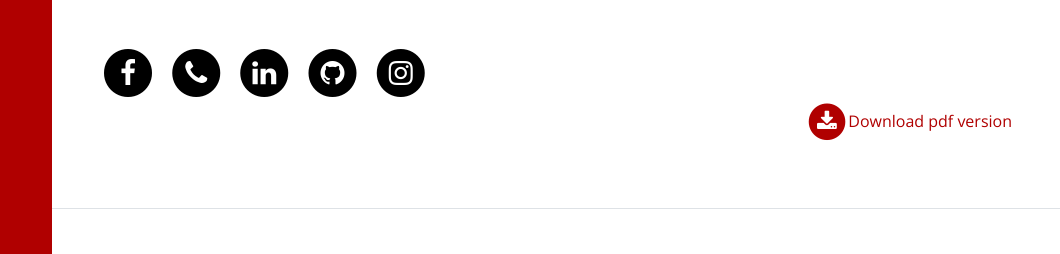
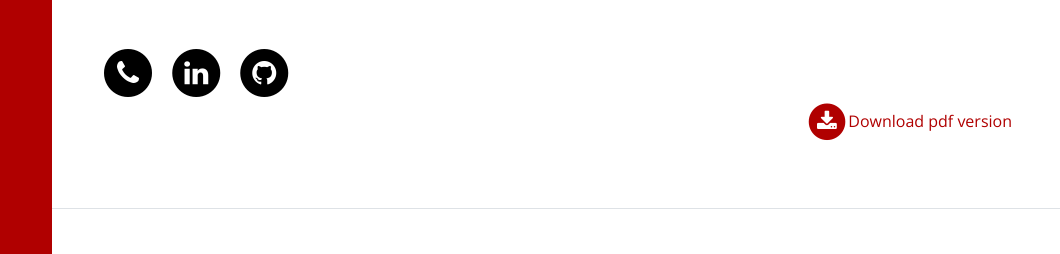
Before and after one commit to Nikk2307/MyWebsite.github.io, a website: page resume/index.html in a window 1280 px wide. Shown: the part 315-569 px from the top of the page, 220-1280 px from the left. Drawn offline with nearby package versions, Linux system fonts and the light colour scheme; no server answers; a web font is replaced by a local one.

Commit message:
Updated Portfolio - Dec 15th 2025

```diff
--- a/resume/index.html
+++ b/resume/index.html
@@ -78,14 +78,14 @@
           </div>
           <p class="mb-5">A graduate of Seamedu School of Pro-Expressionism, Pune, with hands-on experience working in game development companies. Demonstrates a strong command of Unity3D and Unreal Engine, with experience in Blender, and programming in C# and C++. Skilled in developing and shipping gameplay systems involving AI, animation, UI, optimization, VR/AR, and multiplayer, with exposure to a wide range of production technologies.</p>
           <ul class="list-inline list-social-icons mb-0">
-            <li class="list-inline-item">
-              <a href="https://www.facebook.com/nikhilmane0323" target="_blank">
-                <span class="fa-stack fa-lg">
-                  <i class="fa fa-circle fa-stack-2x"></i>
-                  <i class="fa fa-facebook fa-stack-1x fa-inverse"></i>
-                </span>
-              </a>
-            </li>
+            <!-- <li class="list-inline-item"> -->
+              <!-- <a href="https://www.facebook.com/nikhilmane0323" target="_blank"> -->
+                <!-- <span class="fa-stack fa-lg"> -->
+                  <!-- <i class="fa fa-circle fa-stack-2x"></i> -->
+                  <!-- <i class="fa fa-facebook fa-stack-1x fa-inverse"></i> -->
+                <!-- </span> -->
+              <!-- </a> -->
+            <!-- </li> -->
             <li class="list-inline-item">
               <a href="tel:+919307489682">
                 <span class="fa-stack fa-lg">
@@ -110,14 +110,14 @@
                 </span>
               </a>
             </li>
-            <li class="list-inline-item">
-              <a href="https://www.instagram.com/nikk_0323/" target="_blank">
-                <span class="fa-stack fa-lg">
-                  <i class="fa fa-circle fa-stack-2x"></i>
-                  <i class="fa fa-instagram fa-stack-1x fa-inverse"></i>
-                </span>
-              </a>
-            </li>
+            <!-- <li class="list-inline-item"> -->
+              <!-- <a href="https://www.instagram.com/nikk_0323/" target="_blank"> -->
+                <!-- <span class="fa-stack fa-lg"> -->
+                  <!-- <i class="fa fa-circle fa-stack-2x"></i> -->
+                  <!-- <i class="fa fa-instagram fa-stack-1x fa-inverse"></i> -->
+                <!-- </span> -->
+              <!-- </a> -->
+            <!-- </li> -->
           </ul>
           <p style="float: right" class="list-inline-item">
             <a href="NiKK's Resume 2025.pdf" download="NiKK's Resume 2025.pdf">
```
Also changed, not shown: index.html (+0 -1 lines).
